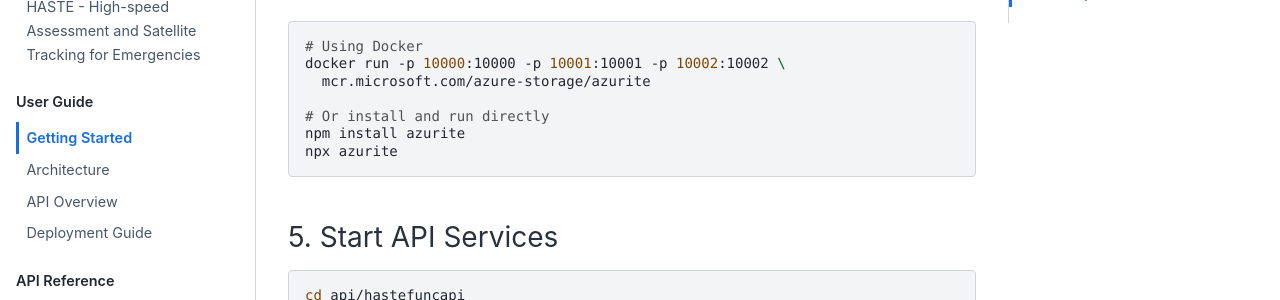
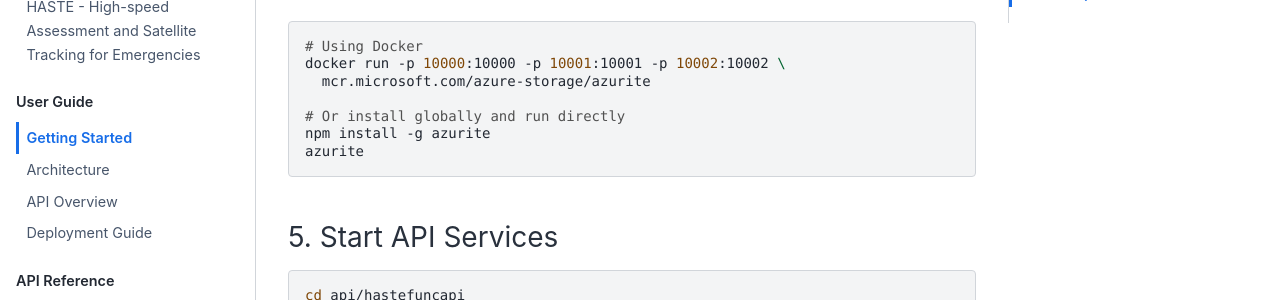
Before and after one commit to Ethical-Tech-CoLab/haste, a Jupyter Book: the page built from docs/getting-started.md, in a window 1280 px wide and 900 px high, scrolled down 1717 px. Shown: the part 152-452 px from the top of the window. Built offline with Jupyter Book 1.0.4 settings and Sphinx 7.4.7 and the Sphinx Book theme 1.1.4, drawn with Linux system fonts in a browser that asks for light colours.

````diff
--- a/docs/getting-started.md
+++ b/docs/getting-started.md
@@ -61,9 +61,9 @@ If using Azure Storage queues locally:
 docker run -p 10000:10000 -p 10001:10001 -p 10002:10002 \
   mcr.microsoft.com/azure-storage/azurite
 
-# Or install and run directly
-npm install azurite
-npx azurite
+# Or install globally and run directly
+npm install -g azurite
+azurite
 ```
 
 ### 5. Start API Services
--- a/package.json
+++ b/package.json
@@ -4,7 +4,6 @@
   "description": "High-speed Assessment and Satellite Tracking for Emergencies",
   "private": true,
   "dependencies": {
-    "azurite": "^3.34.0",
     "vite": "^8.0.10"
   },
   "overrides": {
````
Also changed, not shown: CHANGELOG.md (+7 -0 lines), README.md (+1 -1 lines), docs/development.md (+5 -13 lines), docs/known-vulnerabilities.md (added, +38 -0 lines), 1 other file.
